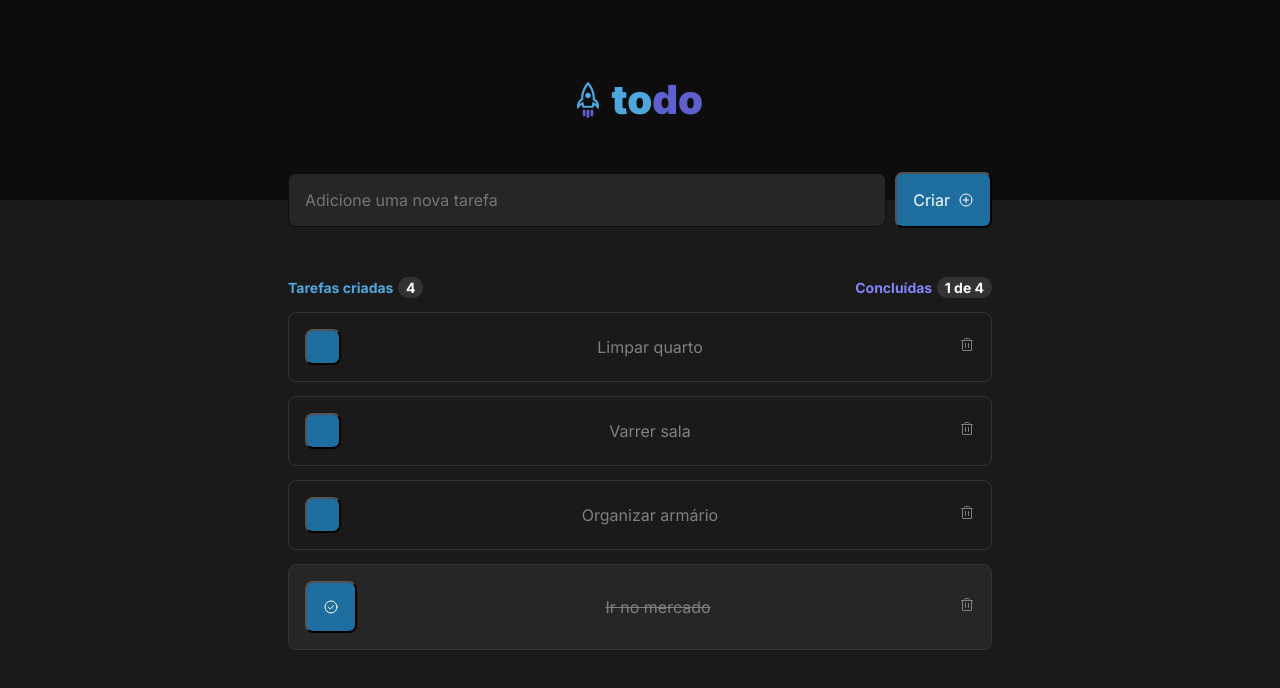
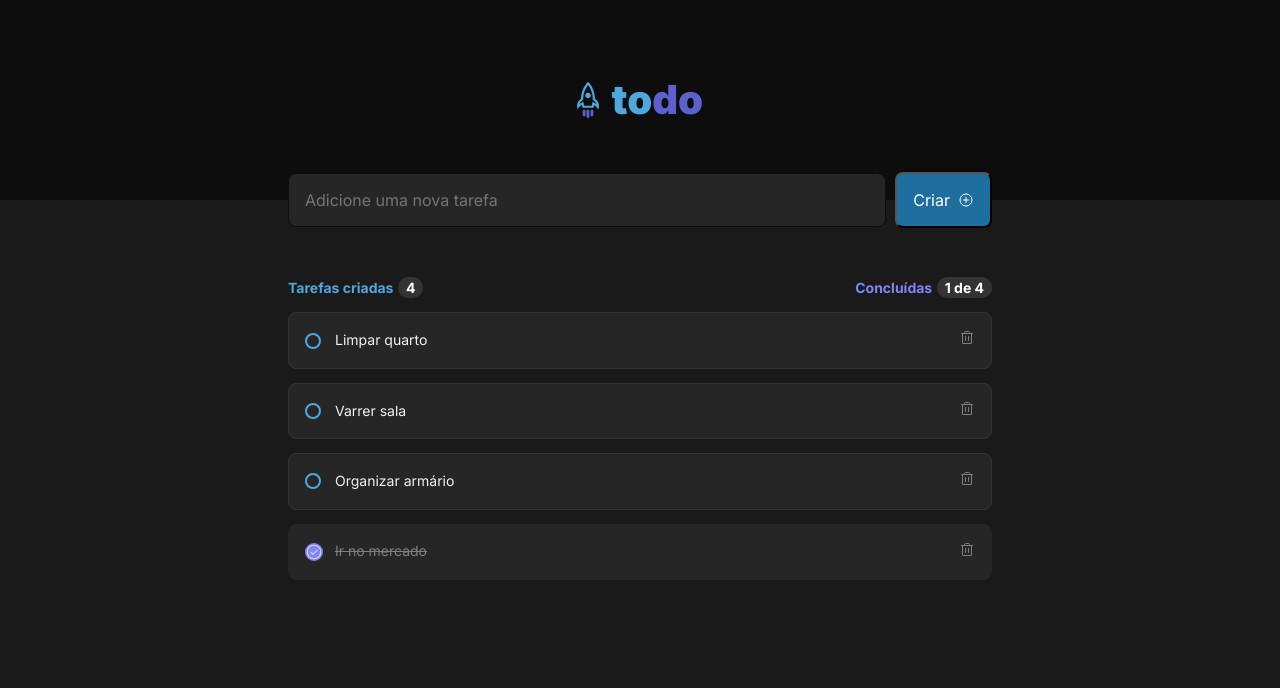
Before and after one commit to vribeiro48/todo-list, a React (Vite) app: page / in a window 1280 px wide. Shown: the top 688 px of the page. Built offline with nearby package versions, Linux system fonts and the light colour scheme.

Commit message:
Updating styling to comply with the challenge's demands

```diff
--- a/src/components/Task.module.css
+++ b/src/components/Task.module.css
@@ -1,27 +1,63 @@
 .task {
   padding: 1rem;
+  background: var(--gray-500);
   border: solid 1px var(--gray-400);
   border-radius: 8px;
   display: flex;
-  gap: 1rem;
+  gap: 0.75rem;
   justify-content: space-between;
   align-items: center;
   margin-top: 0.875rem;
+  transition: 0.2s;
 }
 
-.taskToDo {
+.task:hover {
   background: var(--gray-400);
-  color: var(--white);
+}
+
+.task p {
+  font-size: 0.875rem;
+  line-height: 1.18rem;
+  color: var(--gray-100);
+  margin-right: auto;
+}
+
+.checkContainer {
+  min-width: 1.125rem;
+  height: 1.125rem;
+  background: none;
+  border: none;
+  cursor: pointer;
+}
+
+.checkContainer div {
+  width: 1rem;
+  height: 1rem;
+  border: 2px solid var(--blue);
+  border-radius: 50%;
+}
+
+.deleteIcon {
+  cursor: pointer;
+}
+
+.deleteIcon:hover{
+  color: var(--danger);
 }
 
 .taskDone {
-  background: var(--gray-500);
-  color: var(--gray-300);
-  text-decoration: line-through;
+  border: solid 1px var(--gray-500);
 }
 
-.inputTaskName {
-  display: flex;
-  justify-content: space-between;
-  gap: 1rem;
+.taskDone button svg {
+  width: 100%;
+  height: 100%;
+  background: var(--purple);
+  border-radius: 50%;
+  color: var(--gray-200);
 }
+
+.taskDone p {
+  text-decoration: line-through;
+  color: var(--gray-300);
+}
--- a/src/components/TaskList.module.css
+++ b/src/components/TaskList.module.css
@@ -57,7 +57,7 @@
   color: var(--white);
 }
 
-button {
+form button {
   padding: 1rem;
   border-radius: 8px;
   background: var(--blue-dark);
@@ -66,4 +66,10 @@ button {
   align-items: center;
   justify-content: center;
   gap: 0.5rem;
+  cursor: pointer;
+  transition: 0.2s;
 }
+
+form button:hover {
+  background: var(--blue);
+}
```
